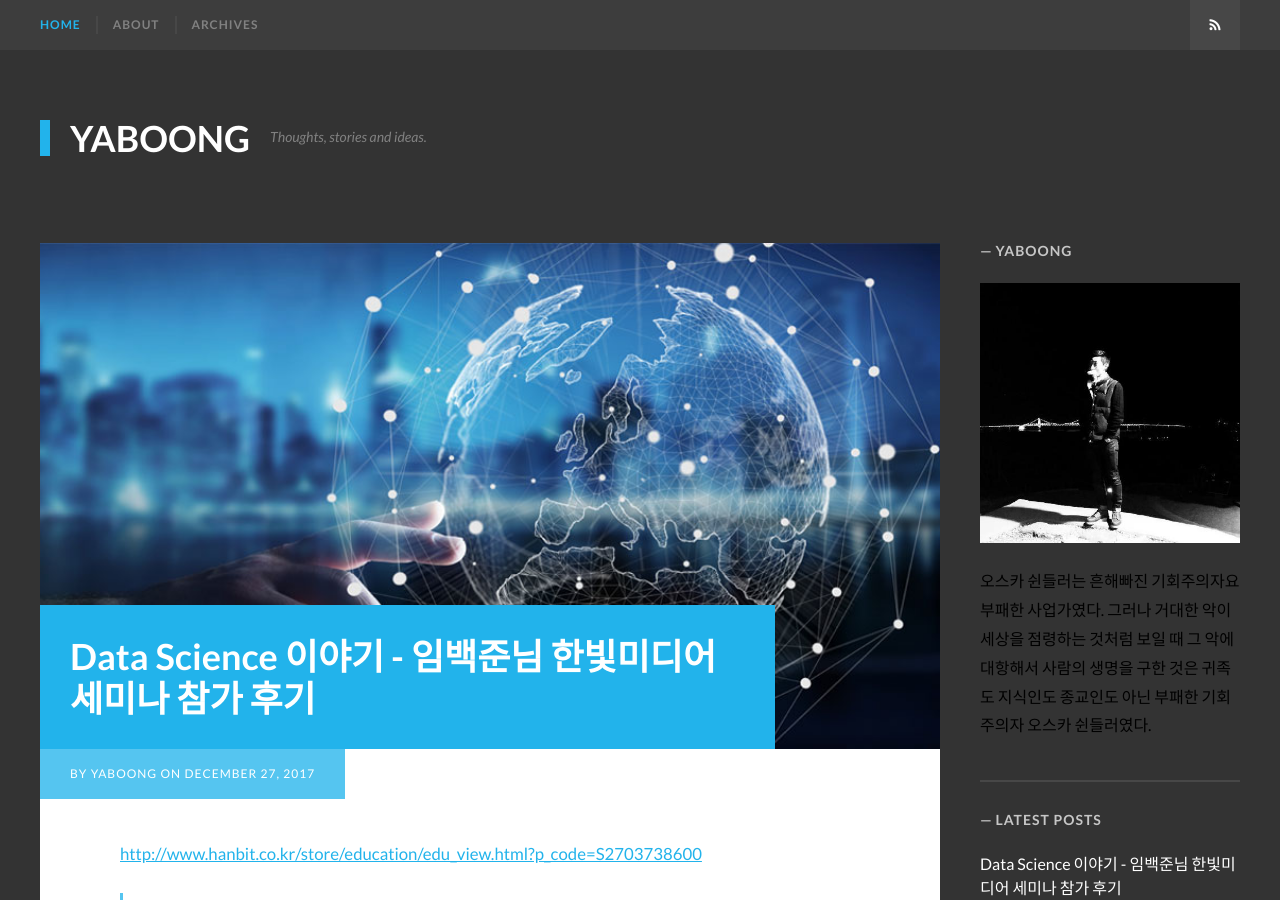
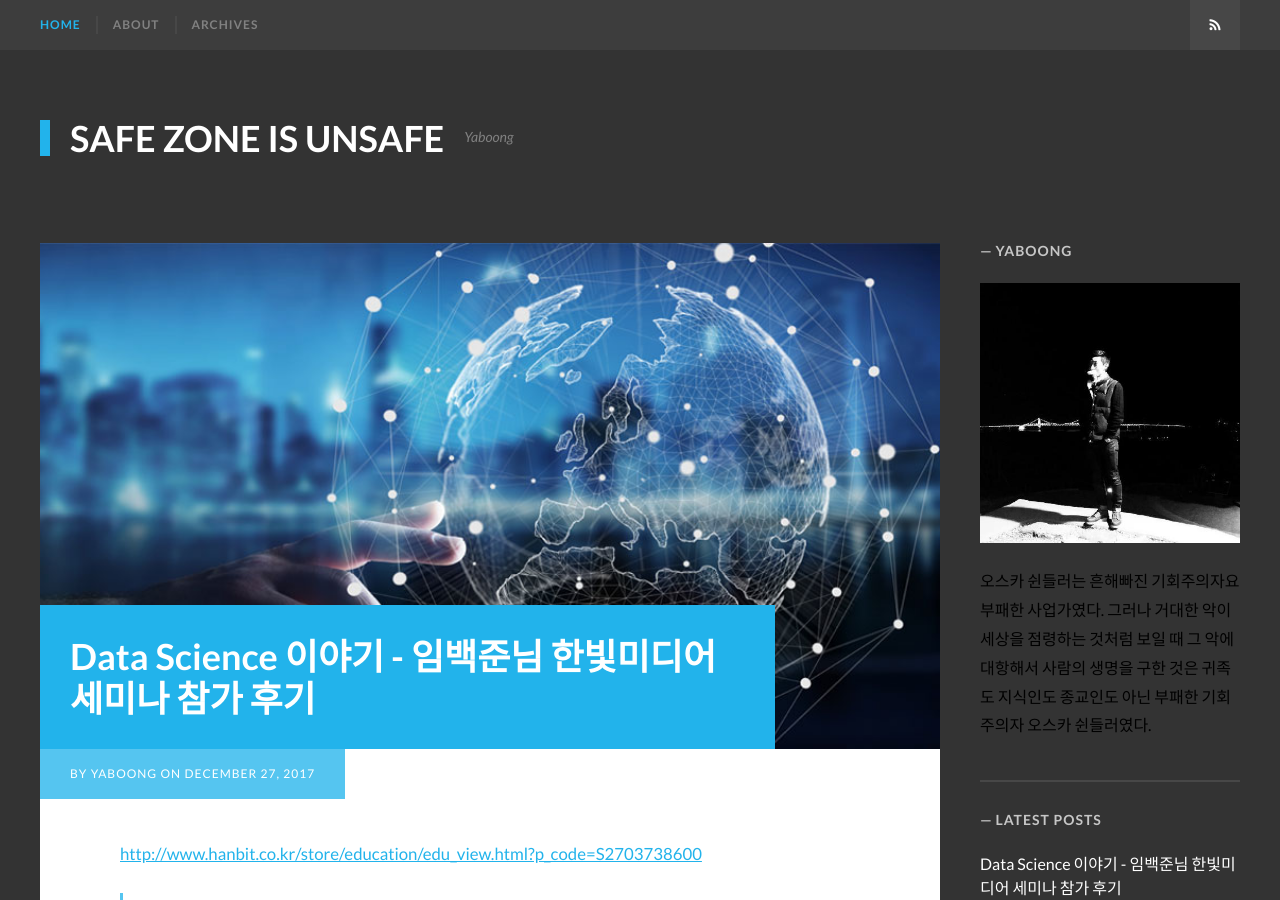
Before and after one commit to yaboong/yaboong.github.io, a Jekyll site: the page built from index.html, in a window 1280 px wide and 900 px high. Built offline with Jekyll 4.4.1, drawn with Linux system fonts in a browser that asks for light colours; some web fonts are replaced; the list of posts is cut into pages by our own code; some of the changed text lies outside the part shown.

Commit message:
title 변경

```diff
--- a/_config.yml
+++ b/_config.yml
@@ -6,13 +6,13 @@
 # 'jekyll serve'. If you change this file, please restart the server process.
 
 # Site title
-title: "Yaboong"
+title: "Safe zone is unsafe"
 
 # A description of your site for social meta tag, search engines, and feed.xml
 description: "BlogInn is a bold theme for the Jekyll blogging platform. Available for purchase at ThemeForest.net."
 
 # Tagline near the site title
-tagline: "Thoughts, stories and ideas."
+tagline: "Yaboong"
 
 # The subpath of your site, e.g. /blog, for generating urls
 baseurl:
```
